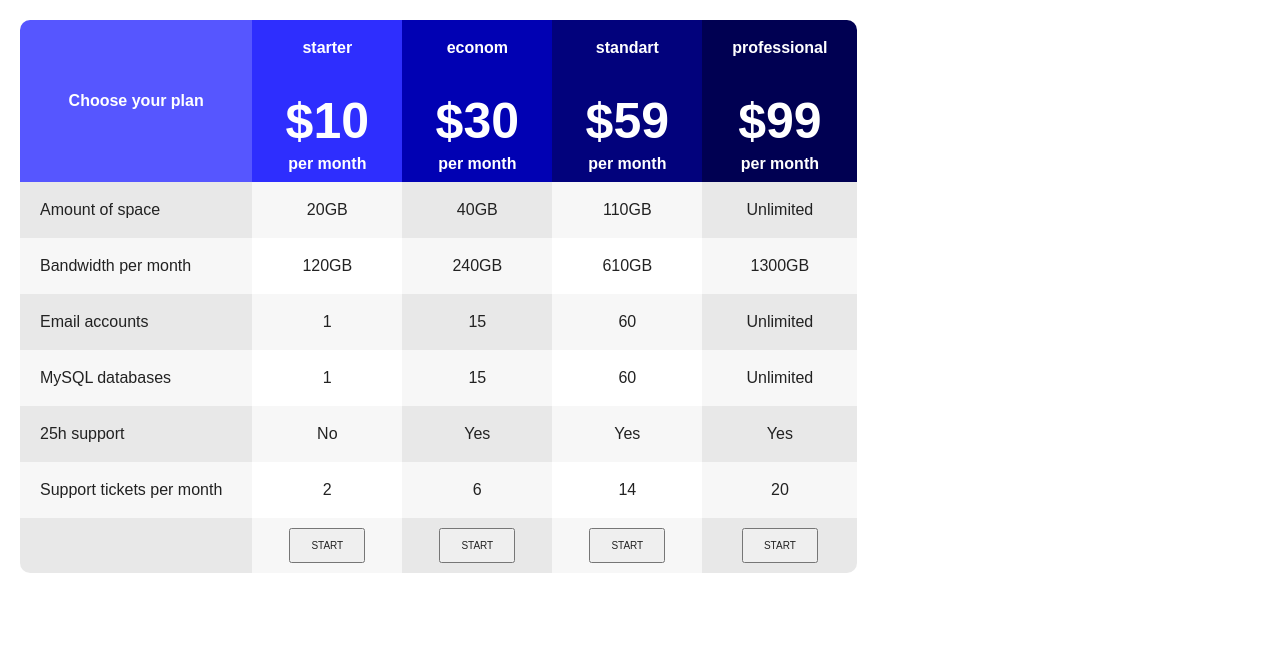
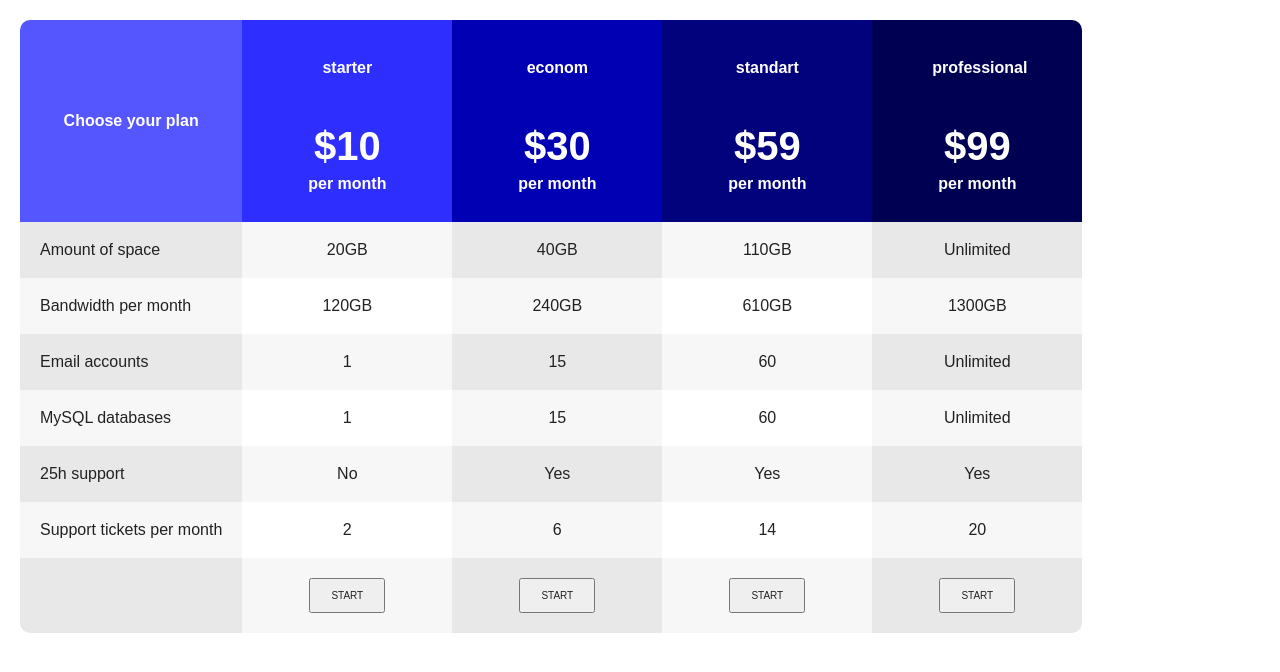
Before and after one commit to Illia-11/Table, a plain HTML site: page index.html in a window 1280 px wide. Drawn offline with Linux system fonts and the light colour scheme.

Commit message:
Corrected mistakes

```diff
--- a/index.html
+++ b/index.html
@@ -11,76 +11,80 @@
     <table class="table">
       <thead class="thead">
         <tr>
-          <th rowspan="3" scope="col" id="choose" class="bold">Choose your plan</th>
-          <th class="pn bold c" scope="col">starter</th>
-          <th class="pn bold o" scope="col">econom</th>
-          <th class="pn bold l" scope="col">standart</th>
-          <th class="pn bold r" scope="col">professional</th>
-        </tr>
-        <tr>
-          <th scope="col" class="price bold c">$10</th>
-          <th scope="col" class="price bold o">$30</th>
-          <th scope="col" class="price bold l">$59</th>
-          <th scope="col" class="price bold r">$99</th>
-        </tr>
-        <tr>
-          <th scope="col" class="pm bold c">per month</th>
-          <th scope="col" class="pm bold o">per month</th>
-          <th scope="col" class="pm bold l">per month</th>
-          <th scope="col" class="pm bold r">per month</th>
+          <th scope="col" class="choose">Choose your plan</th>
+          <th class="pn c" scope="col">
+            <p class="pn">starter</p>
+            <p class="price">$10</p>
+            <p class="pm">per month</p>
+          </th>
+          <th class="pn o" scope="col">
+            <p class="pn">econom</p>
+            <p class="price">$30</p>
+            <p class="pm">per month</p>
+          </th>
+          <th class="pn l" scope="col">
+            <p class="pn">standart</p>
+            <p class="price">$59</p>
+            <p class="pm">per month</p>
+          </th>
+          <th class="pn r" scope="col">
+            <p class="pn">professional</p>
+            <p class="price">$99</p>
+            <p class="pm">per month</p>
+          </th>
         </tr>
       </thead>
       <tbody>
         <tr>
-          <td class="indent grey">Amount of space</td>
-          <td class="center lgrey">20GB</td>
-          <td class="center grey">40GB</td>
-          <td class="center lgrey">110GB</td>
-          <td class="center grey">Unlimited</td>
+          <th scope="row" class="indent grey">Amount of space</th>
+          <td class="cell lgrey">20GB</td>
+          <td class="cell grey">40GB</td>
+          <td class="cell lgrey">110GB</td>
+          <td class="cell grey">Unlimited</td>
         </tr>
         <tr>
-          <td class="indent lgrey">Bandwidth per month</td>
-          <td class="center">120GB</td>
-          <td class="center lgrey">240GB</td>
-          <td class="center">610GB</td>
-          <td class="center lgrey">1300GB</td>
+          <th scope="row" class="indent lgrey">Bandwidth per month</th>
+          <td class="cell">120GB</td>
+          <td class="cell lgrey">240GB</td>
+          <td class="cell">610GB</td>
+          <td class="cell lgrey">1300GB</td>
         </tr>
         <tr>
-          <td class="indent grey">Email accounts</td>
-          <td class="center lgrey">1</td>
-          <td class="center grey">15</td>
-          <td class="center lgrey">60</td>
-          <td class="center grey">Unlimited</td>
+          <th scope="row" class="indent grey">Email accounts</th>
+          <td class="cell lgrey">1</td>
+          <td class="cell grey">15</td>
+          <td class="cell lgrey">60</td>
+          <td class="cell grey">Unlimited</td>
         </tr>
         <tr>
-          <td class="indent lgrey">MySQL databases</td>
-          <td class="center">1</td>
-          <td class="center lgrey">15</td>
-          <td class="center">60</td>
-          <td class="center lgrey">Unlimited</td>
+          <th scope="row" class="indent lgrey">MySQL databases</th>
+          <td class="cell">1</td>
+          <td class="cell lgrey">15</td>
+          <td class="cell">60</td>
+          <td class="cell lgrey">Unlimited</td>
         </tr>
         <tr>
-          <td class="indent grey">25h support</td>
-          <td class="center lgrey">No</td>
-          <td class="center grey">Yes</td>
-          <td class="center lgrey">Yes</td>
-          <td class="center grey">Yes</td>
+          <th scope="row" class="indent grey">25h support</th>
+          <td class="cell lgrey">No</td>
+          <td class="cell grey">Yes</td>
+          <td class="cell lgrey">Yes</td>
+          <td class="cell grey">Yes</td>
         </tr>
         <tr>
-          <td class="indent lgrey">Support tickets per month</td>
-          <td class="center">2</td>
-          <td class="center lgrey">6</td>
-          <td class="center">14</td>
-          <td class="center lgrey">20</td>
+          <th scope="row" class="indent lgrey">Support tickets per month</th>
+          <td class="cell">2</td>
+          <td class="cell lgrey">6</td>
+          <td class="cell">14</td>
+          <td class="cell lgrey">20</td>
         </tr>
       </tbody>
-      <tfoot class="tfoot">
+      <tfoot>
         <tr>
           <td class="grey"></td>
-          <td class="lgrey"><button class="btn center">start</button></td>
-          <td class="grey"><button class="btn center">start</button></td>
-          <td class="lgrey"><button class="btn center">start</button></td>
-          <td class="grey"><button class="btn center">start</button></td>
+          <td class="lgrey cell"><button class="btn">start</button></td>
+          <td class="grey cell"><button class="btn">start</button></td>
+          <td class="lgrey cell"><button class="btn">start</button></td>
+          <td class="grey cell"><button class="btn">start</button></td>
         </tr>
       </tfoot>
     </table>
--- a/style.css
+++ b/style.css
@@ -8,23 +8,21 @@ body {
   font-family: 'Arial';
 }
 
-.center {
+.cell {
   padding: 20px;
-  text-align: center;
 }
 
 .pn {
-  padding: 30px;
-  padding-top: 20px;
+  padding: 20px 30px 30px 30px;
   width: 150px;
 }
 
 .indent {
-  text-indent: 20px;
-  padding-right: 30px;
+  text-align: left;
+  padding: 20px;
 }
 
-#choose {
+.choose {
   min-width: 200px;
   vertical-align: middle;
   background-color: rgb(86, 86, 255);
@@ -55,35 +53,27 @@ body {
 }
 
 .price {
-  font-size: 50px;
-  padding: 10px;
-  padding-bottom: 0;
+  font-size: 40px;
+  margin-top: 20px;
 }
 
 .thead {
   color: white;
-}
-
-.bold {
   font-weight: bold;
 }
 
 .pm{
-  padding: 10px;
+  margin-top: 10px;
 }
 
 .btn {
   font-size: 10px;
   padding: 10px 20px;
-  margin: 10px;
   text-transform: uppercase;
 }
 
-.tfoot {
+.table {
   text-align: center;
-}
-
-.table {
   margin: 20px;
   overflow: hidden;
   border-radius: 10px;
```
